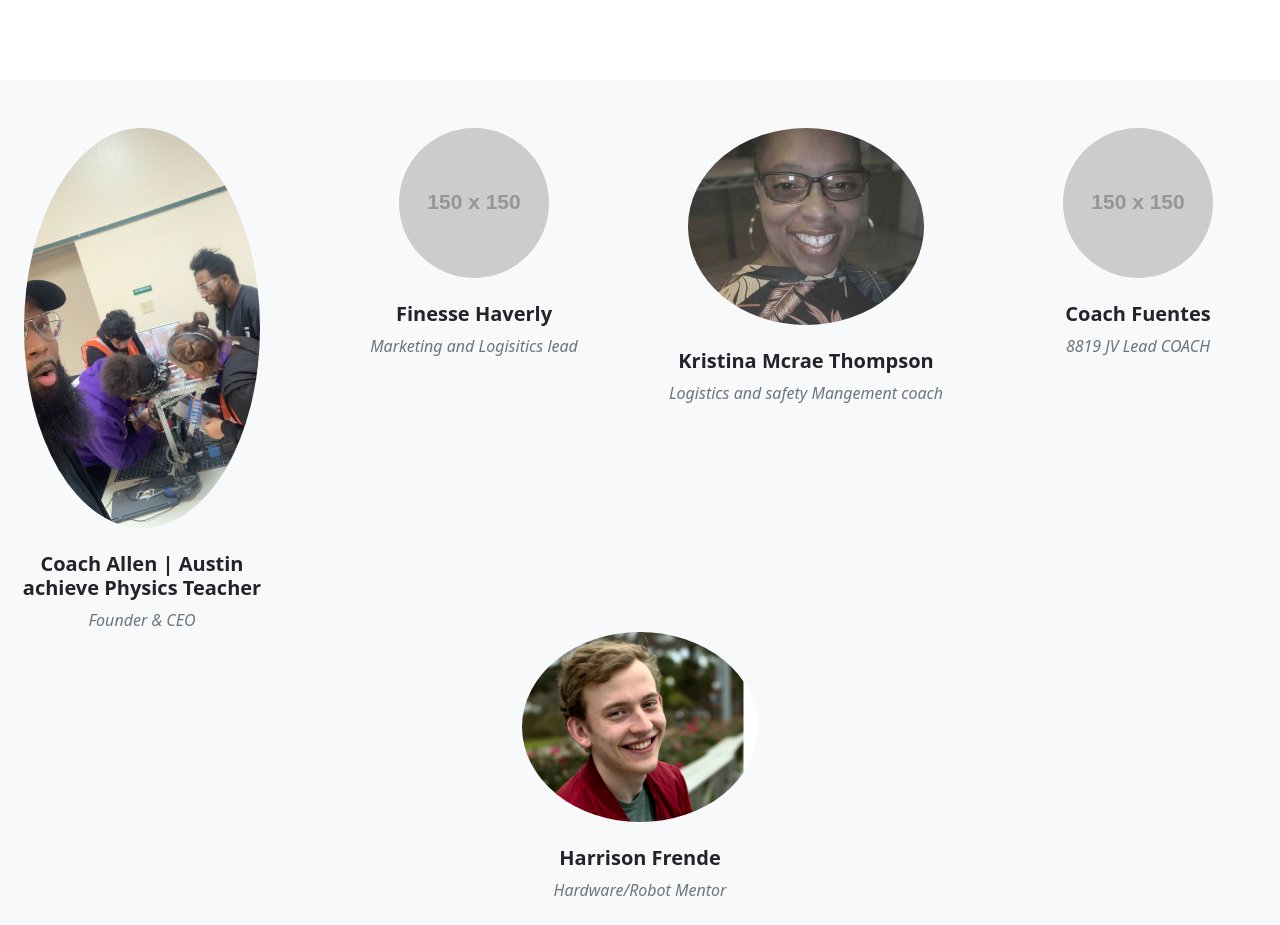
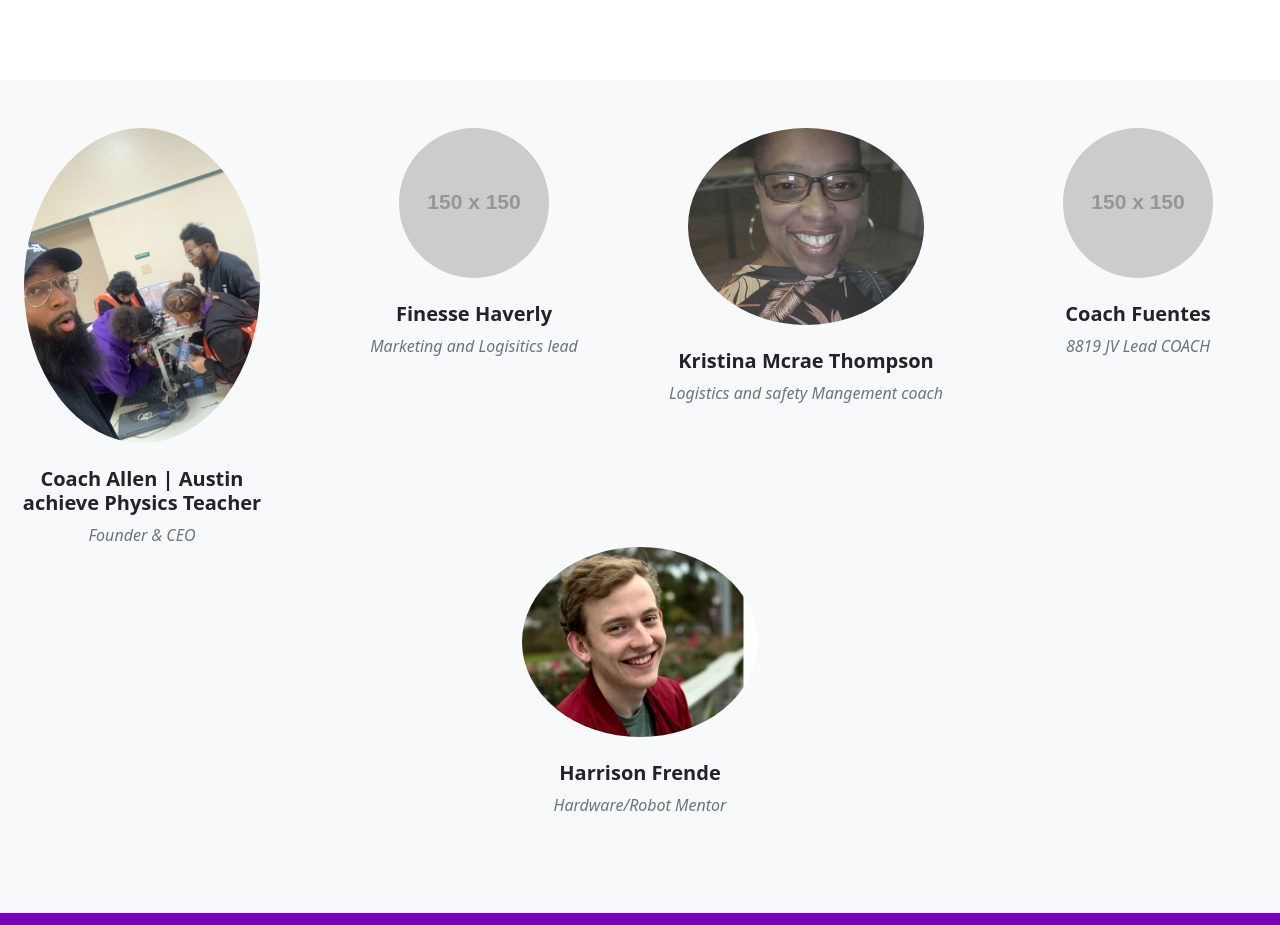
Before and after one commit to 8819ArcTechBears/8819ArcTechBears.github.io, a website: page about.html in a window 1280 px wide. Shown: the part 1880-2805 px from the top of the page. Drawn offline with nearby package versions, Linux system fonts and the light colour scheme; placeholder pictures from the web are drawn by us.

Commit message:
new files

```diff
--- a/about.html
+++ b/about.html
@@ -89,7 +89,7 @@
                 <div class="row gx-5 row-cols-1 row-cols-sm-2 row-cols-xl-4 justify-content-center">
                     <div class="col mb-5 mb-xl-0">
                         <div class="text-center">
-                            <img class="img-fluid rounded-circle mb-4 px-4 img-fluid custom-image"" src="assets/images/Coaches/coach.JPG" alt="..." />
+                            <img class="img-fluid rounded-circle mb-4 px-4 " src="assets/images/Coaches/coach.JPG" alt="..." />
                             <h5 class="fw-bolder">Coach Allen | Austin achieve Physics Teacher</h5>
                             <div class="fst-italic text-muted">Founder &amp; CEO</div>
                         </div>
```
Also changed, not shown: blog-post.html (+1 -1 lines).
